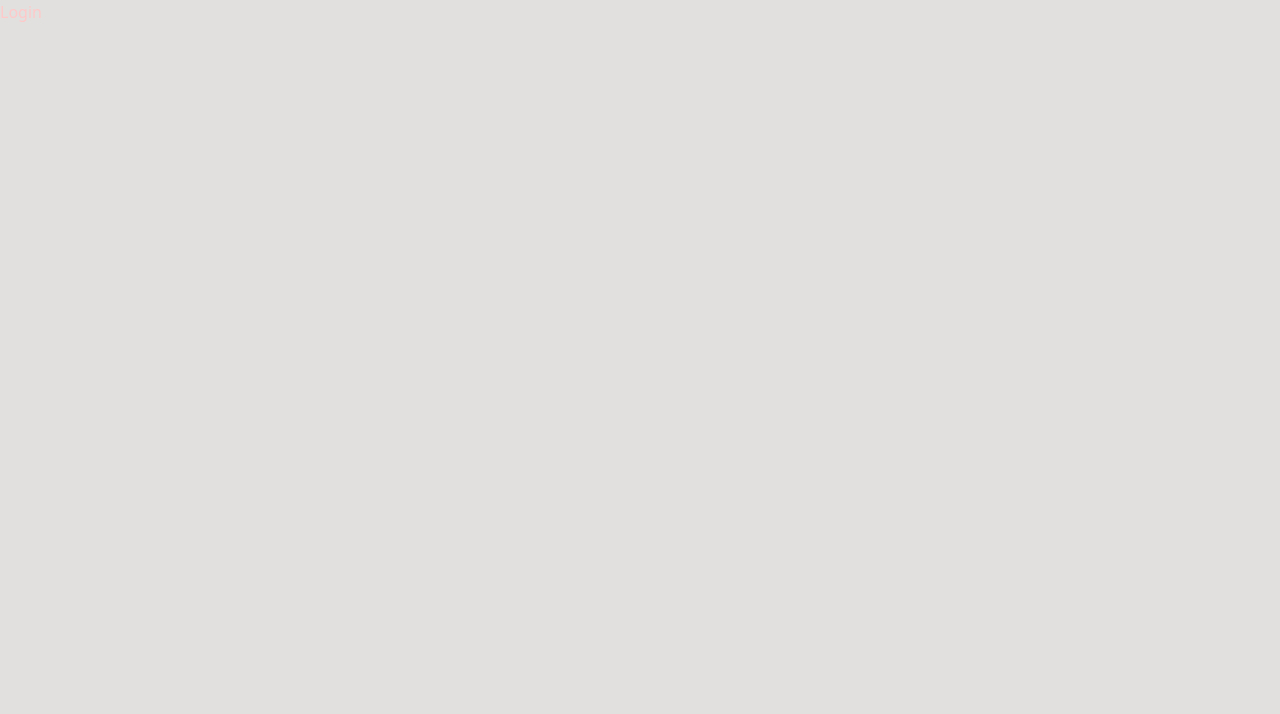
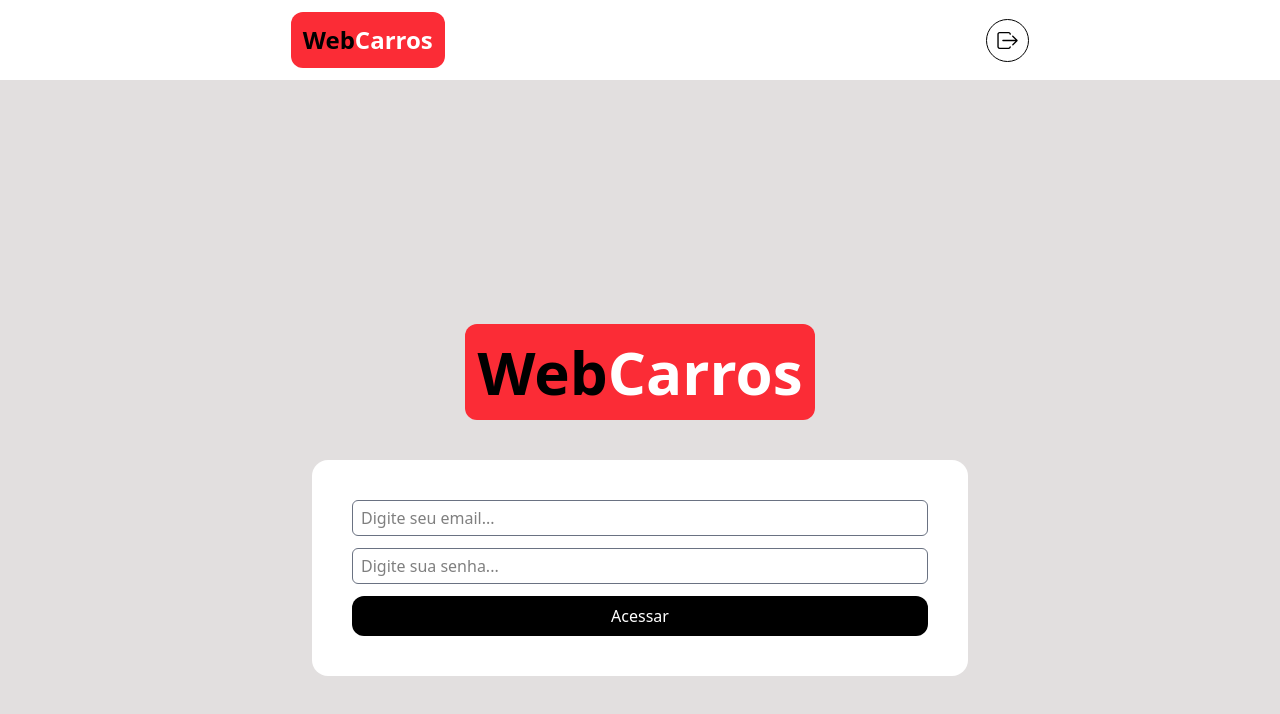
Before and after one commit to JudsonCiribelli/WebCars, a React (Vite) app: page /login in a window 1280 px wide. Shown: the top 714 px of the page. Built offline with nearby package versions, Linux system fonts and the light colour scheme.

Commit message:
feat: add header Component

```diff
--- /dev/null
+++ b/src/components/Header-Component/headerComponent.tsx
@@ -0,0 +1,18 @@
+import { IoIosLogOut } from "react-icons/io";
+
+const HeaderComponent = () => {
+  return (
+    <header className="flex items-center justify-around h-20 bg-white">
+      <div className="bg-red-500 rounded-xl p-3 m-10">
+        <h1 className="text-2xl font-bold">
+          Web<span className="text-2xl font-bold text-white">Carros</span>
+        </h1>
+      </div>
+      <div className="flex border p-2 rounded-full cursor-pointer">
+        <IoIosLogOut size={25} />
+      </div>
+    </header>
+  );
+};
+
+export default HeaderComponent;
--- a/src/main.tsx
+++ b/src/main.tsx
@@ -5,9 +5,11 @@ import { createRoot } from "react-dom/client";
 import { RouterProvider } from "react-router-dom";
 
 import { router } from "./App";
+import HeaderComponent from "./components/Header-Component/headerComponent";
 
 createRoot(document.getElementById("root")!).render(
   <StrictMode>
+    <HeaderComponent />
     <RouterProvider router={router} />
   </StrictMode>
 );
--- a/src/pages/login/login.tsx
+++ b/src/pages/login/login.tsx
@@ -1,8 +1,41 @@
+import type { FormEvent } from "react";
+
 const LoginPage = () => {
+  const handleSubmitUser = (e: FormEvent) => {
+    e.preventDefault();
+    console.log("Usuario logado");
+  };
   return (
-    <div className="flex w-full max-h-screen">
+    <div className="w-full flex flex-col h-screen justify-center items-center">
+      {/* Logo */}
+      <div className="flex items-center justify-center w-[350px] h-12  bg-red-500 p-12 rounded-xl m-10 ">
+        <h1 className="text-6xl flex font-bold">
+          Web <span className="text-white font-bold">Carros</span>
+        </h1>
+      </div>
+      {/* Formularios */}
       <div>
-        <h1 className="text-red-200">Login</h1>
+        <form
+          className="w-full max-w-2xl flex flex-col bg-white p-10 rounded-2xl"
+          onSubmit={handleSubmitUser}
+        >
+          <input
+            type="email"
+            className="w-xl border-1 border-gray-500 h-9 rounded-md outline-none px-2 mb-3"
+            placeholder="Digite seu email..."
+          />
+          <input
+            type="password"
+            className=" w-xl border-1 border-gray-500 h-9 rounded-md outline-none px-2 mb-3"
+            placeholder="Digite sua senha..."
+          />
+          <button
+            type="submit"
+            className="bg-black text-white rounded-xl py-2 font-medium cursor-pointer"
+          >
+            Acessar
+          </button>
+        </form>
       </div>
     </div>
   );
```
